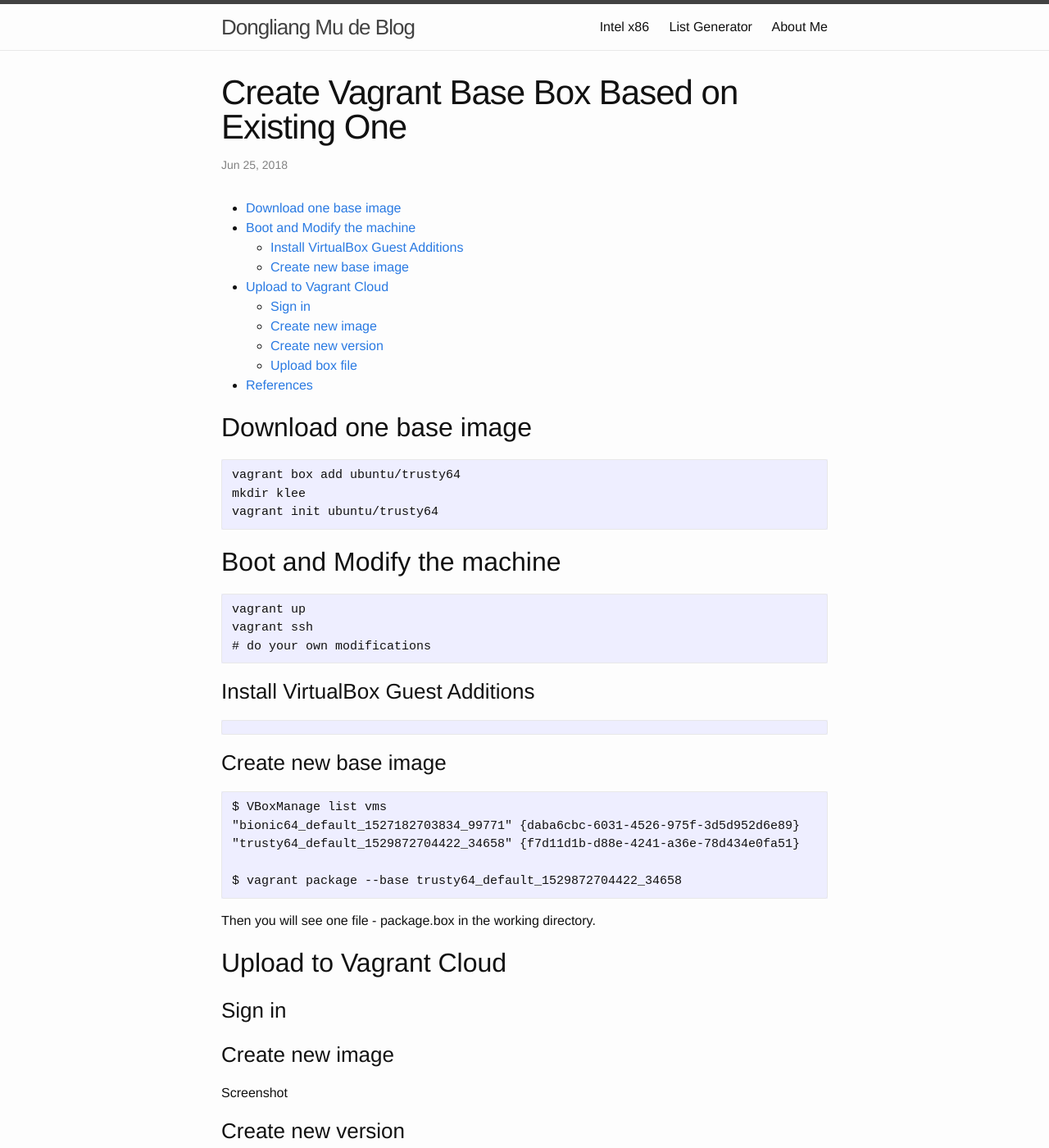
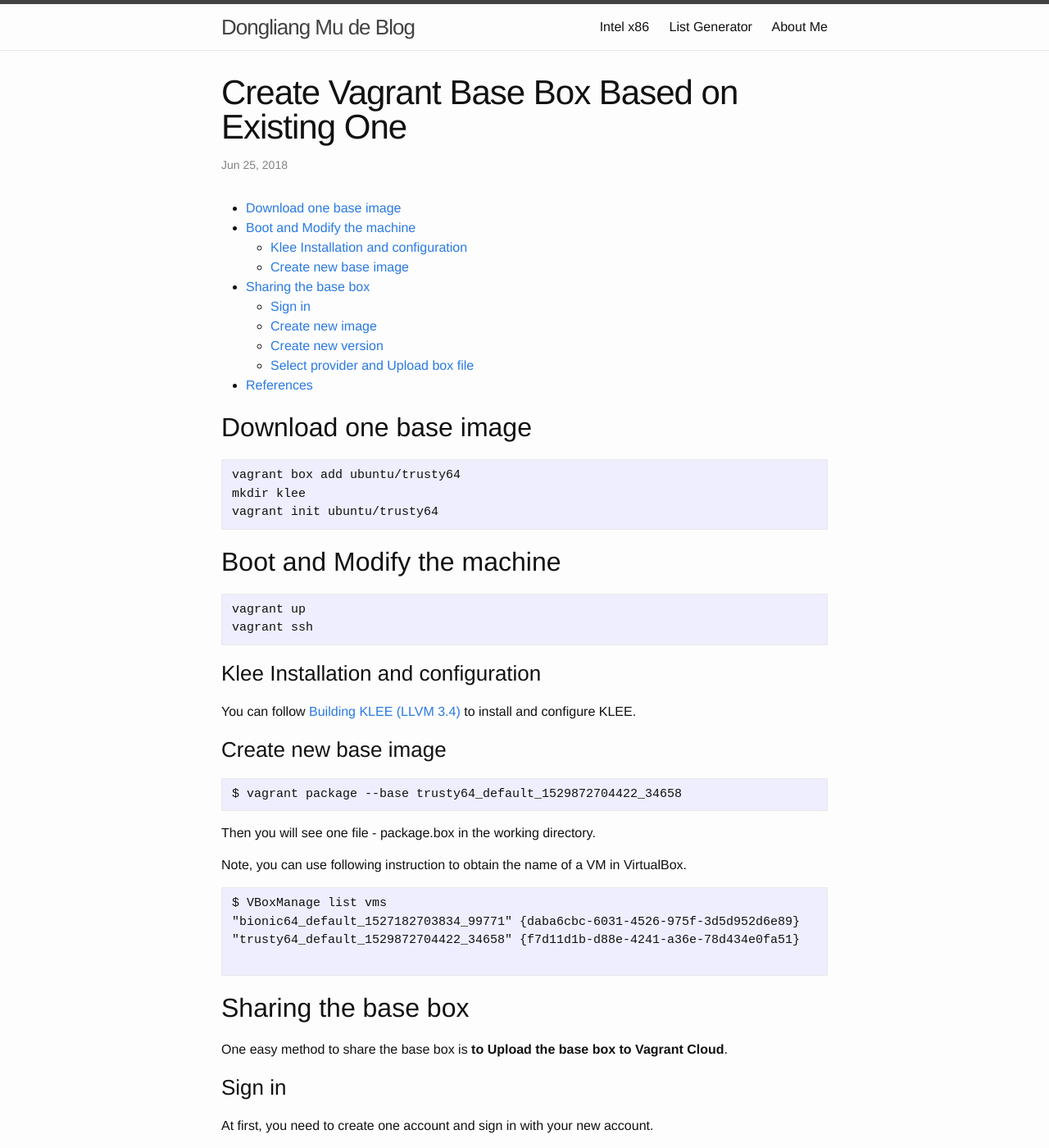
Before and after one commit to mudongliang/mudongliang.github.io, a Jekyll site: the page built from _posts/2018-06-25-create-vagrant-base-box.md, in a window 1280 px wide and 1400 px high. Shown: the whole window at 82% size. Built offline with Jekyll 4.4.1, drawn with Linux system fonts in a browser that asks for light colours; some of the changed text lies outside the part shown.

Commit message:
create vagrant based on existing one

````diff
--- a/_posts/2018-06-25-create-vagrant-base-box.md
+++ b/_posts/2018-06-25-create-vagrant-base-box.md
@@ -22,42 +22,58 @@ vagrant init ubuntu/trusty64
 ```
 vagrant up
 vagrant ssh
-# do your own modifications
 ```
 
-### Install VirtualBox Guest Additions
+### Klee Installation and configuration
+
+You can follow [Building KLEE (LLVM 3.4)](http://klee.github.io/build-llvm34/) to install and configure KLEE.
+
+### Create new base image
 
 ```
+$ vagrant package --base trusty64_default_1529872704422_34658
 ```
 
-### Create new base image
+Then you will see one file - package.box in the working directory.
+
+Note, you can use following instruction to obtain the name of a VM in VirtualBox.
 
 ```
 $ VBoxManage list vms
 "bionic64_default_1527182703834_99771" {daba6cbc-6031-4526-975f-3d5d952d6e89}
 "trusty64_default_1529872704422_34658" {f7d11d1b-d88e-4241-a36e-78d434e0fa51}
 
-$ vagrant package --base trusty64_default_1529872704422_34658
 ```
 
-Then you will see one file - package.box in the working directory.
+## Sharing the base box
 
-## Upload to Vagrant Cloud
-
+One easy method to share the base box is **to Upload the base box to Vagrant Cloud**.
 
 ### Sign in
 
+At first, you need to create one account and sign in with your new account.
+
 ### Create new image
 
-Screenshot
+![create]({{site.url}}/images/vagrant_cloud_newimage.png)
 
 ### Create new version
 
-Screenshot
+![new_version]({{site.url}}/images/vagrant_cloud_newversion.png)
 
-### Upload box file
+Then you will see the new vagrant box like this,
 
-Fill in the provider and upload the box file to Vagrant Cloud.
+![status]({{site.url}}/images/vagrant_cloud_status.png)
+
+### Select provider and Upload box file
+
+![status]({{site.url}}/images/vagrant_cloud_provider.png)
+
+Here I use vritualbox. So I fill the provider as "virtualbox".
+
+![status]({{site.url}}/images/vagrant_cloud_upload.png)
+
+Then upload the box file to Vagrant Cloud.
 
 ## References
 
````
Also changed, not shown: images/vagrant_cloud_newimage.png (added), images/vagrant_cloud_newversion.png (added), images/vagrant_cloud_provider.png (added), images/vagrant_cloud_status.png (added), images/vagrant_cloud_upload.png (added).
